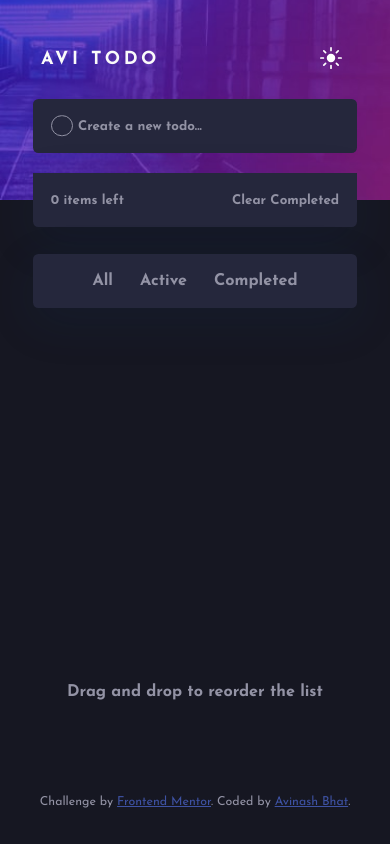
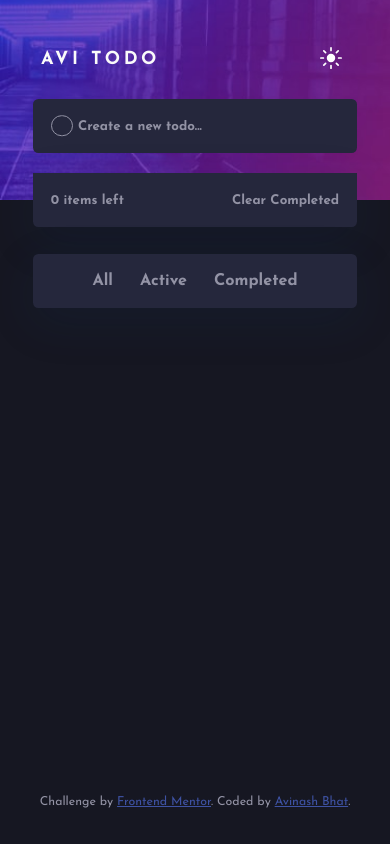
Before and after one commit to AviPat/todo-list, a React (Create React App) app: page / in a window 390 px wide. Built offline with nearby package versions, Linux system fonts and the light colour scheme.

Commit message:
UI fixes for drag n drop in mobile

```diff
--- a/src/styles/_Content.scss
+++ b/src/styles/_Content.scss
@@ -8,6 +8,11 @@
         position: fixed;
         bottom: 8rem;
         z-index: 1;
+
+        @media screen and (max-width: 1024px) {
+            position: relative;
+            margin-top: 2rem;
+        }
     }
 }
 
```
